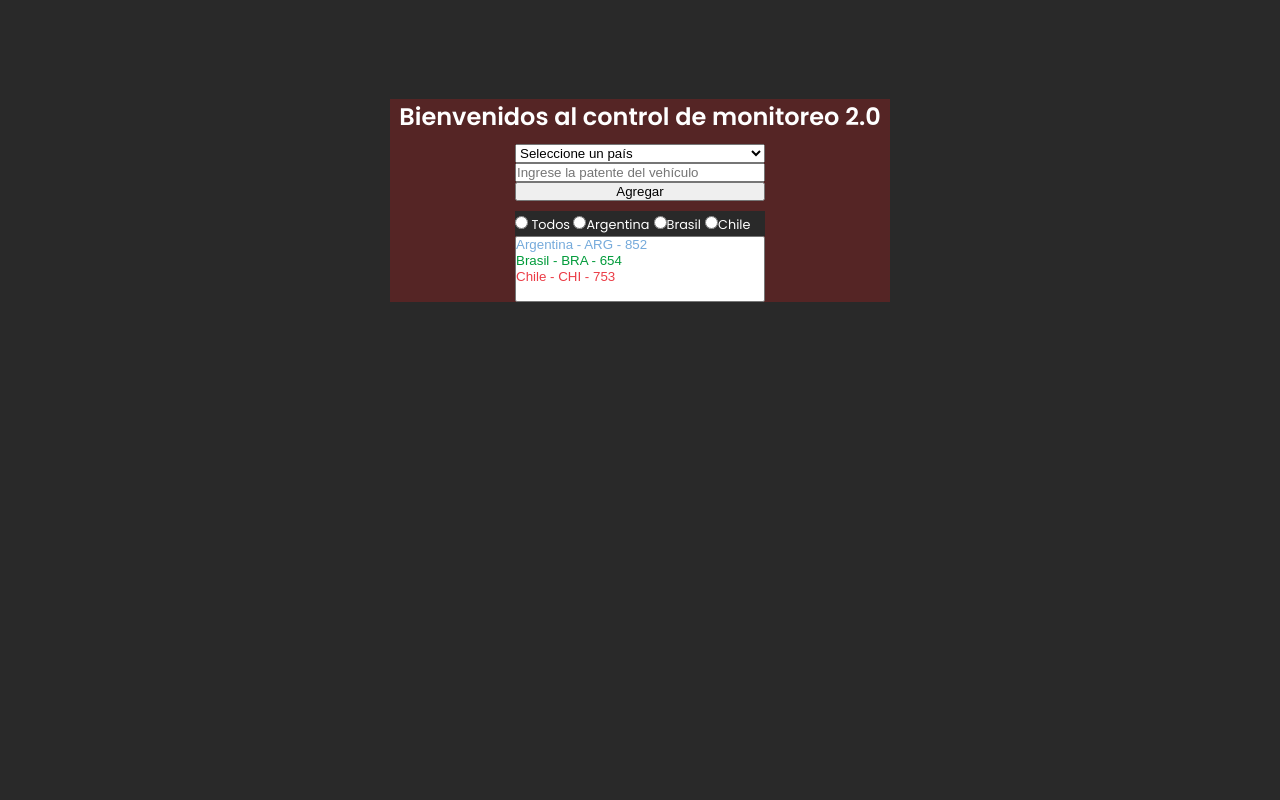
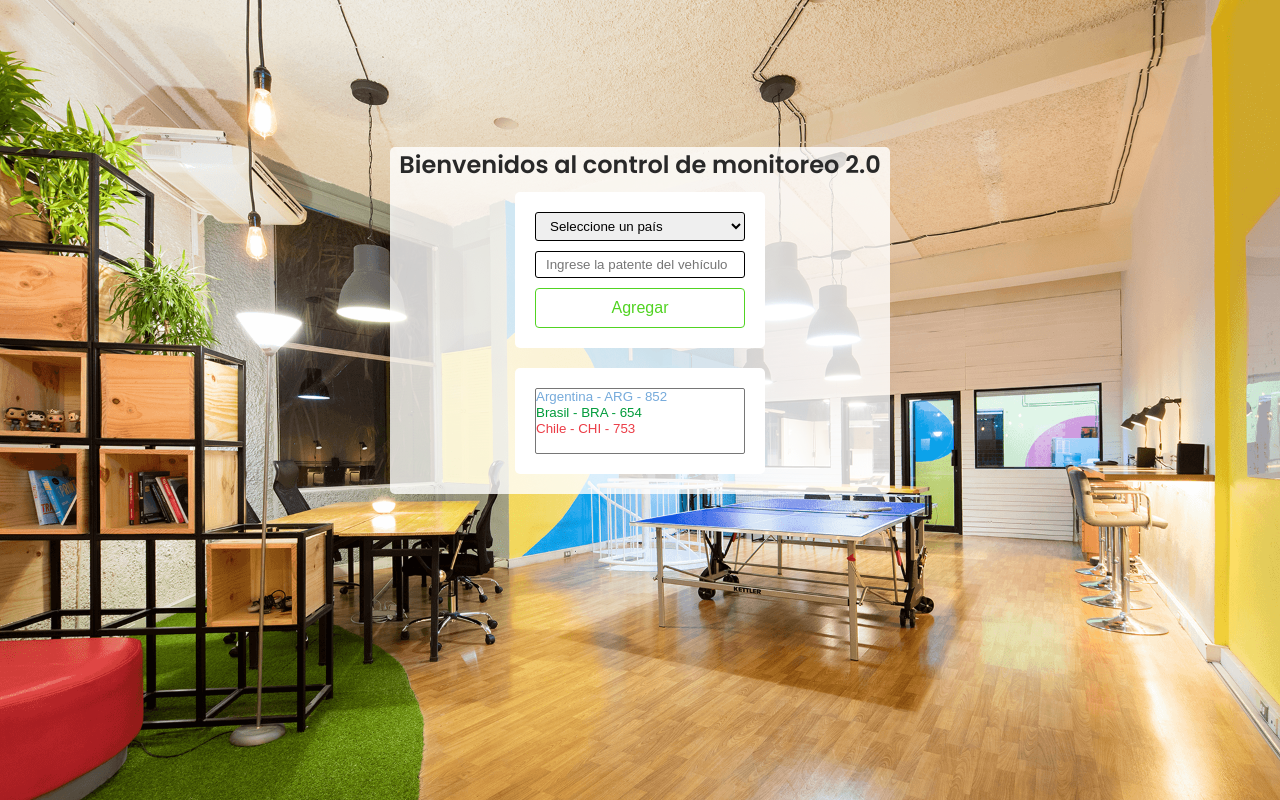
Before and after one commit to SebaGNH/control-monitoreo-tp, a plain HTML site: page index.html in a window 1280 px wide. Drawn offline with Linux system fonts and the light colour scheme.

Commit message:
se agregaron estilos iniciales con img background

```diff
--- a/css/style.css
+++ b/css/style.css
@@ -7,13 +7,16 @@
 }
 
 body{
-    background-color: #292929;
+    background:  #fff url("../img/bg-tp.png");
+    background-size: cover;
+    background-attachment: fixed;
+    background-position: center;
     color: #fff;
     font-family: "Poppins", sans-serif;
     display: flex;
     justify-content: center;
     align-items: center;
-    min-height: 50vh;
+    min-height: 80vh;
     font-size: 16px;
 }
 
@@ -21,33 +24,80 @@ main{
     /* max-width: 1200px; */
     max-width: 500px;
     width: 100%;
-    background-color: #552525;
+    position: relative;
+
+
+}
+main::after{
+    content: '';
+    position: absolute;
+    top: 0;
+    left: 0;
+    width: 100%;
+    height: 100%;
+    background-color: #fff;
+    opacity: .8;
+    border-radius: 5px;
+    z-index: -1;
 }
 main div h2{
     text-align: center;
+    color: #292929;
 }
 
 main .formulario, .reporte{
+    background-color: #fff;
     width: 50%;
     display: flex;
     flex-direction: column;
     justify-content: space-around;
-    margin: 0 auto;
+    margin: 20px auto;
+    padding: 20px;
     margin-top: 10px;
+    border-radius: 5px;
+    transition: .3s;
+
 }
 
-main .reporte .filtros{
+main .formulario .cbo_lista_paises, input[type="text"]{
+    width: 100%;
+    padding: 5px 10px;
+    margin-bottom: 10px;
+    border-radius: 3px;
+    transition: .3s;
+    border: 1px solid #000;
+}
+main .formulario input[type="text"]:hover{
+    border: 1px solid #51D322;
+}
+
+main .formulario .btn_agregar{
+    width: 100%;
+    margin: 0px auto;
+    background: none; /*  <-- quitamos el fondo del botón */
+    border: 1px solid #51D322;
+    color: #51D322;
+    padding: 10px;
+    cursor: pointer;
+    font-size: 16px;
+    border-radius: 4px;
+    transition: .3s;
+}
+main .formulario .btn_agregar:hover{
+    background: #51D322;
+    color: #fff;
+
+}
+
+
+main .reporte .filtros{ /* radio buttons */
     background-color: #292929;
+}
+main .reporte .lista_reportes{
+    /* border: 1px solid #000;  */
 }
 
 
 main .reporte .filtros label{
     font-size: .8em
 }
-
-main .reporte select option{
-    /* color: green; */
-}
-.verde{
-    color: green;
-}
--- a/index.html
+++ b/index.html
@@ -21,20 +21,20 @@
                 <option value="0">Seleccione un país</option>
             </select>
             <input type="text" placeholder="Ingrese la patente del vehículo" id="input_patente" class="input_patente">
-            <button id="btn_agregar">Agregar</button>
+            <button id="btn_agregar" class="btn_agregar">Agregar</button>
 
         </div>
 
 
         <!-- Reportes  y Radio-->
         <div class="reporte">
-            <div class="filtros">
+            <!-- <div class="filtros">
                 <label for="filtro_pais"> <input type="radio" name="filtro_pais" value="Todos"id="rb_todos"> Todos </label>
                 <label for="filtro_pais"><input type="radio" name="filtro_pais" value="Argentina"id="rb_Argentina">Argentina</label>
                 <label for="filtro_pais"><input type="radio" name="filtro_pais" value="Brasil"id="rb_brasil">Brasil</label>
                 <label for="filtro_pais"><input type="radio" name="filtro_pais" value="Chile"id="rb_chile">Chile</label>
-            </div>
-            <select name="paises_registrados" id="lista_reportes" multiple>
+            </div>  -->
+            <select name="paises_registrados" id="lista_reportes" class="lista_reportes"multiple>
             </select>
         </div>
 
--- a/js/app.js
+++ b/js/app.js
@@ -21,22 +21,7 @@ const lista_paises = [
 ];
 
 
-//const patentes = new Array();
-/* const patentes = [
-    {id:1,
-    pais_origen: "Argentina",
-    patente_codigo: "ARG - 852"
-    },
-    {id:2,
-    pais_origen: "Brasil",
-    patente_codigo: "BRA - 654"
-    },
-    {id:3,
-    pais_origen: "Chile",
-    patente_codigo: "CHI - 753"
-    },
-] */
-
+// variables
 const patentes = new Array();
 patentes.push({id:1, pais_origen: "Argentina", patente_codigo: "ARG - 852"});
 patentes.push({id:2, pais_origen: "Brasil", patente_codigo: "BRA - 654"});
@@ -55,7 +40,6 @@ const lista_reportes = document.getElementById('lista_reportes');
 //Llenado de comboBox de paises
 const mostrar_paises = ()=>{
     lista_paises.map( (pais)=> {
-        //console.log(pais.nombre +" "+ pais.id);
         cbo_lista_paises.add(new Option(pais.nombre));
     });
 }
@@ -63,10 +47,7 @@ mostrar_paises();
 
 
 
-
-
-/////////////////////////////////////////////////////////////////////////////
-
+///////////////////////////////////////////////////////////////////////////////////////////////////////////////////////////
 
 
 // Botón Agregar
@@ -74,28 +55,21 @@ btn_agregar.addEventListener("click",()=>{
     const id_patente = patentes.length + 1;
     const patente_value = input_patente.value.toUpperCase();
     const cbo_Seleccionado = cbo_lista_paises.options[cbo_lista_paises.selectedIndex].value; //ver
-    lista_reportes.innerHTML="";
-    patentes.push({id:id_patente, pais_origen: cbo_Seleccionado, patente_codigo: patente_value});
 
+    if (validar_campos()) {
+        lista_reportes.innerHTML="";
+        patentes.push({id:id_patente, pais_origen: cbo_Seleccionado, patente_codigo: patente_value});
+        llenar_obj_reportes();
 
-    validar_campos();
-
-
-    llenar_obj_reportes();
-
-    limpiar_campos();
+        limpiar_campos();
+    }
 })
 
 
-
-
+///////////////////////////////////////////////////////////////////////////////////////////////////////////////////////////
 
 
 const llenar_obj_reportes = () => {
-    console.clear()
-
-
-
     patentes.map( (patente) =>{
 
         let option = document.createElement('option');
@@ -116,31 +90,13 @@ const llenar_obj_reportes = () => {
         lista_reportes.appendChild(option);
         console.log(patente);
     });
-
-
-    console.log(patentes.length);
-    console.log(patentes)
-
 }
 llenar_obj_reportes();
 
 
+///////////////////////////////////////////////////////////////////////////////////////////////////////////////////////////
 
 
-
-
-
-
-
-
-
-
-
-
-
-
-
-/////-----------------------------------------////////////////////////////////
 // Limpiar campos
 const limpiar_campos = () => {
     input_patente.value = "";
@@ -149,12 +105,12 @@ const limpiar_campos = () => {
 
 }
 
+
+///////////////////////////////////////////////////////////////////////////////////////////////////////////////////////////
+
+
 const validar_campos = () => {
     let bandera = true;
-
-
-
-
     if (cbo_lista_paises.selectedIndex == 0) {
         //console.log("seleccionado 0")
         cbo_lista_paises.focus();
@@ -170,9 +126,7 @@ const validar_campos = () => {
             bandera = false;
         }else{
             input_patente.style.borderColor  = "initial";
-
         }
     }
-
     return bandera;
 }
```
Also changed, not shown: img/bg-tp.png (added).
